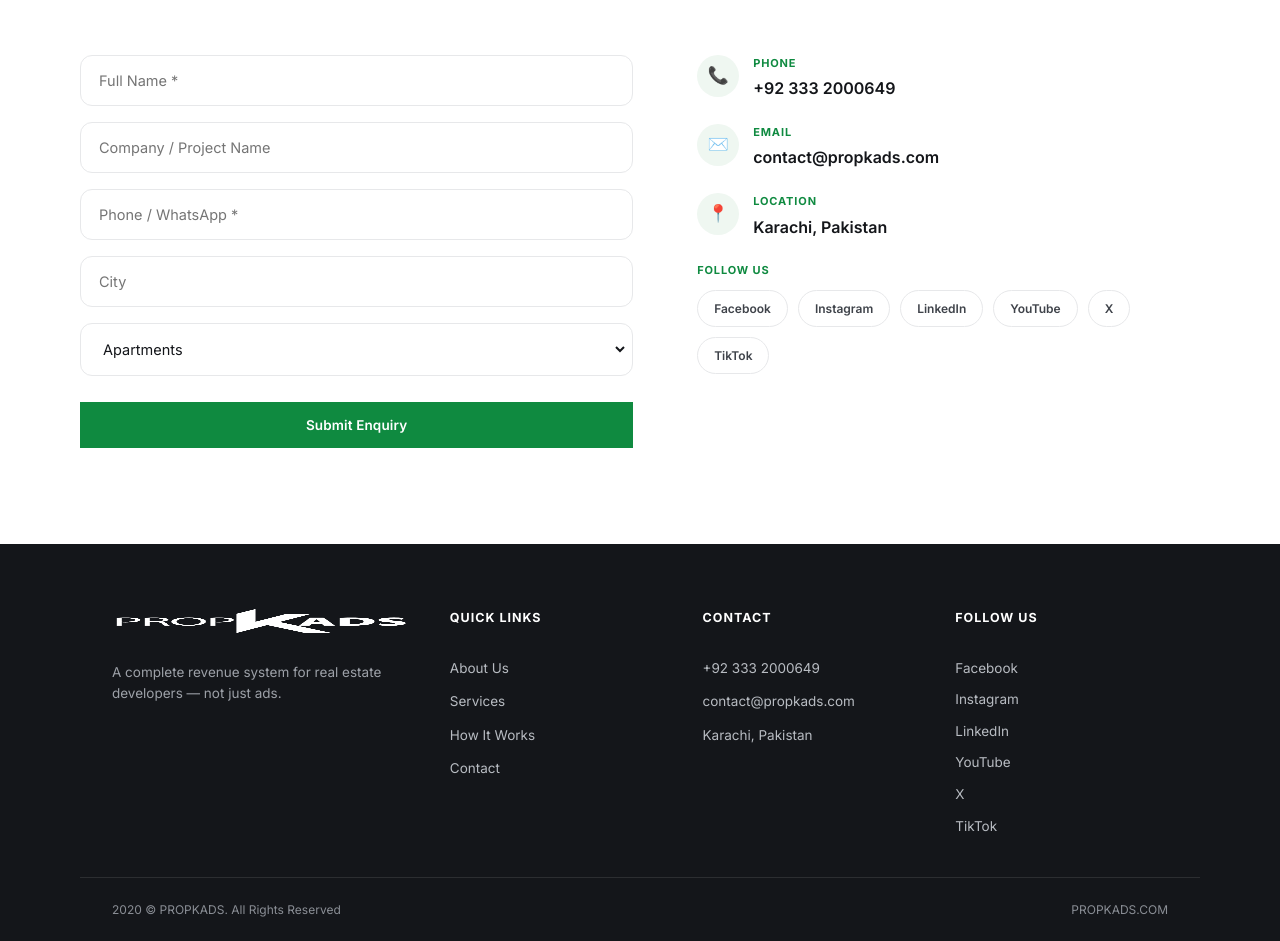
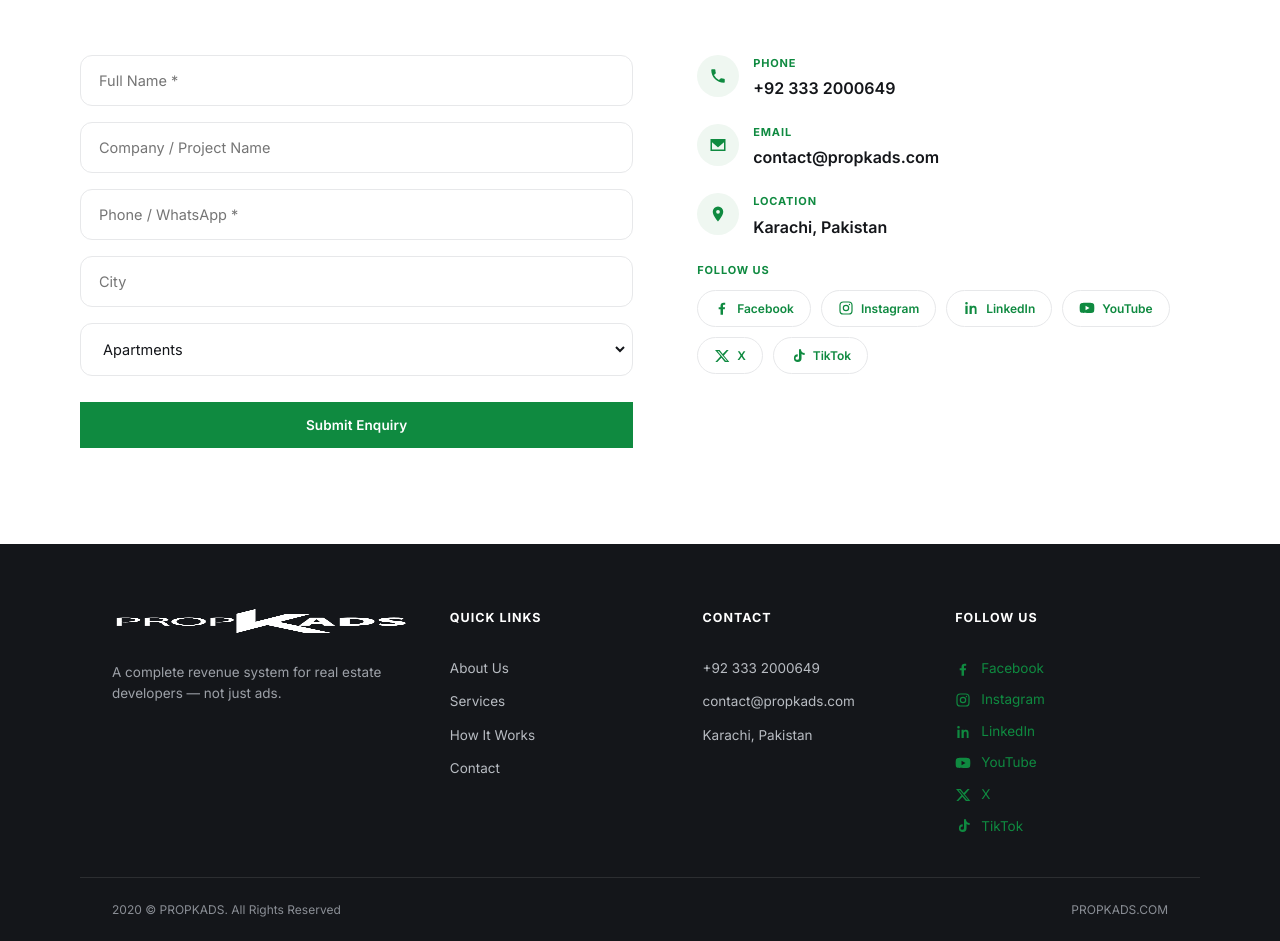
Before and after one commit to khurram7jc/propkads-website, a Next.js app: page / in a window 1280 px wide. Shown: the part 7481-8422 px from the top of the page. Built offline with nearby package versions, Linux system fonts and the light colour scheme; no server answers; the database is empty.

Commit message:
Replace emoji icons with green SVG icons for contact info and social links

```diff
--- a/app/globals.css
+++ b/app/globals.css
@@ -315,14 +315,14 @@ input, select, textarea{font-family:inherit;}
 .contact-info-item{display:flex; align-items:flex-start; gap:14px;}
 .contact-info-icon{
   width:42px; height:42px; border-radius:50%; background:var(--green-tint); flex-shrink:0;
-  display:flex; align-items:center; justify-content:center; font-size:17px;
+  display:flex; align-items:center; justify-content:center; color:var(--green);
 }
 .contact-info-v2 .lbl{font-size:11px; text-transform:uppercase; letter-spacing:.08em; color:var(--green); font-weight:700; margin-bottom:4px; display:block;}
 .contact-info-v2 .val{font-size:16px; font-weight:600;}
 .social-row{display:flex; flex-wrap:wrap; gap:10px; margin-top:6px;}
 .social-row a{
-  font-size:12px; font-weight:600; color:var(--ink-soft); border:1px solid var(--line); border-radius:999px;
-  padding:8px 16px; transition:all .15s;
+  font-size:12px; font-weight:600; color:var(--green); border:1px solid var(--line); border-radius:999px;
+  padding:8px 16px; transition:all .15s; display:inline-flex; align-items:center; gap:7px;
 }
 .social-row a:hover{color:#fff; background:var(--green); border-color:var(--green);}
 @media(max-width:800px){.contact-wrap-v2{grid-template-columns:1fr; gap:36px;}}
@@ -340,6 +340,8 @@ input, select, textarea{font-family:inherit;}
 .footer-v2-col a, .footer-v2-col span{font-size:13.5px; color:#B8BCC2; transition:color .15s;}
 .footer-v2-col a:hover{color:var(--green);}
 .footer-v2-social{display:flex; flex-direction:column; gap:10px;}
+.footer-v2-social a{display:flex; align-items:center; gap:10px; color:var(--green);}
+.footer-v2-social a:hover{color:#3ED17A;}
 .footer-v2-bottom{
   border-top:1px solid rgba(255,255,255,0.1); padding:22px 32px; max-width:1120px; margin:0 auto;
   display:flex; justify-content:space-between; flex-wrap:wrap; gap:12px;
--- a/app/page.js
+++ b/app/page.js
@@ -1,6 +1,7 @@
 'use client';
 import { useEffect, useState } from 'react';
 import Header from '@/components/Header';
+import { PhoneIcon, MailIcon, PinIcon, FacebookIcon, InstagramIcon, LinkedInIcon, YoutubeIcon, XIcon, TiktokIcon } from '@/components/Icons';
 import Hero from '@/components/Hero';
 import Positioning from '@/components/Positioning';
 import SystemFlow from '@/components/SystemFlow';
@@ -255,26 +256,26 @@ export default function Home() {
 
           <div className="contact-info-v2">
             <div className="contact-info-item">
-              <span className="contact-info-icon">📞</span>
+              <span className="contact-info-icon"><PhoneIcon /></span>
               <div><span className="lbl">Phone</span><a className="val" href={`tel:${c.contact_phone.replace(/\s/g, '')}`}>{c.contact_phone}</a></div>
             </div>
             <div className="contact-info-item">
-              <span className="contact-info-icon">✉️</span>
+              <span className="contact-info-icon"><MailIcon /></span>
               <div><span className="lbl">Email</span><a className="val" href={`mailto:${c.contact_email}`}>{c.contact_email}</a></div>
             </div>
             <div className="contact-info-item">
-              <span className="contact-info-icon">📍</span>
+              <span className="contact-info-icon"><PinIcon /></span>
               <div><span className="lbl">Location</span><span className="val">{c.contact_location}</span></div>
             </div>
             <div>
               <span className="lbl" style={{ display: 'block', marginBottom: 10 }}>Follow Us</span>
               <div className="social-row">
-                <a href={c.social_facebook || 'https://www.facebook.com/Propkads/'} target="_blank" rel="noopener noreferrer">Facebook</a>
-                <a href={c.social_instagram || 'https://www.instagram.com/propkads/'} target="_blank" rel="noopener noreferrer">Instagram</a>
-                <a href={c.social_linkedin || 'https://www.linkedin.com/company/propkads/'} target="_blank" rel="noopener noreferrer">LinkedIn</a>
-                <a href={c.social_youtube || 'https://www.youtube.com/@Propkads'} target="_blank" rel="noopener noreferrer">YouTube</a>
-                <a href={c.social_x || 'https://x.com/propkads'} target="_blank" rel="noopener noreferrer">X</a>
-                <a href={c.social_tiktok || 'https://www.tiktok.com/@propkads'} target="_blank" rel="noopener noreferrer">TikTok</a>
+                <a href={c.social_facebook || 'https://www.facebook.com/Propkads/'} target="_blank" rel="noopener noreferrer"><FacebookIcon />Facebook</a>
+                <a href={c.social_instagram || 'https://www.instagram.com/propkads/'} target="_blank" rel="noopener noreferrer"><InstagramIcon />Instagram</a>
+                <a href={c.social_linkedin || 'https://www.linkedin.com/company/propkads/'} target="_blank" rel="noopener noreferrer"><LinkedInIcon />LinkedIn</a>
+                <a href={c.social_youtube || 'https://www.youtube.com/@Propkads'} target="_blank" rel="noopener noreferrer"><YoutubeIcon />YouTube</a>
+                <a href={c.social_x || 'https://x.com/propkads'} target="_blank" rel="noopener noreferrer"><XIcon />X</a>
+                <a href={c.social_tiktok || 'https://www.tiktok.com/@propkads'} target="_blank" rel="noopener noreferrer"><TiktokIcon />TikTok</a>
               </div>
             </div>
           </div>
--- a/components/Footer.js
+++ b/components/Footer.js
@@ -1,3 +1,5 @@
+import { FacebookIcon, InstagramIcon, LinkedInIcon, YoutubeIcon, XIcon, TiktokIcon } from '@/components/Icons';
+
 export default function Footer({ c }) {
   return (
     <footer className="footer-v2">
@@ -25,12 +27,12 @@ export default function Footer({ c }) {
         <div className="footer-v2-col">
           <h4>Follow Us</h4>
           <div className="footer-v2-social">
-            <a href={c.social_facebook || 'https://www.facebook.com/Propkads/'} target="_blank" rel="noopener noreferrer">Facebook</a>
-            <a href={c.social_instagram || 'https://www.instagram.com/propkads/'} target="_blank" rel="noopener noreferrer">Instagram</a>
-            <a href={c.social_linkedin || 'https://www.linkedin.com/company/propkads/'} target="_blank" rel="noopener noreferrer">LinkedIn</a>
-            <a href={c.social_youtube || 'https://www.youtube.com/@Propkads'} target="_blank" rel="noopener noreferrer">YouTube</a>
-            <a href={c.social_x || 'https://x.com/propkads'} target="_blank" rel="noopener noreferrer">X</a>
-            <a href={c.social_tiktok || 'https://www.tiktok.com/@propkads'} target="_blank" rel="noopener noreferrer">TikTok</a>
+            <a href={c.social_facebook || 'https://www.facebook.com/Propkads/'} target="_blank" rel="noopener noreferrer"><FacebookIcon />Facebook</a>
+            <a href={c.social_instagram || 'https://www.instagram.com/propkads/'} target="_blank" rel="noopener noreferrer"><InstagramIcon />Instagram</a>
+            <a href={c.social_linkedin || 'https://www.linkedin.com/company/propkads/'} target="_blank" rel="noopener noreferrer"><LinkedInIcon />LinkedIn</a>
+            <a href={c.social_youtube || 'https://www.youtube.com/@Propkads'} target="_blank" rel="noopener noreferrer"><YoutubeIcon />YouTube</a>
+            <a href={c.social_x || 'https://x.com/propkads'} target="_blank" rel="noopener noreferrer"><XIcon />X</a>
+            <a href={c.social_tiktok || 'https://www.tiktok.com/@propkads'} target="_blank" rel="noopener noreferrer"><TiktokIcon />TikTok</a>
           </div>
         </div>
       </div>
--- /dev/null
+++ b/components/Icons.js
@@ -0,0 +1,73 @@
+export function PhoneIcon(props) {
+  return (
+    <svg viewBox="0 0 24 24" fill="currentColor" width="18" height="18" {...props}>
+      <path d="M6.62 10.79a15.05 15.05 0 006.59 6.59l2.2-2.2a1 1 0 011.01-.24c1.12.37 2.33.57 3.58.57a1 1 0 011 1V20a1 1 0 01-1 1C10.61 21 3 13.39 3 4a1 1 0 011-1h3.5a1 1 0 011 1c0 1.25.2 2.46.57 3.58a1 1 0 01-.25 1.02l-2.2 2.19z" />
+    </svg>
+  );
+}
+
+export function MailIcon(props) {
+  return (
+    <svg viewBox="0 0 24 24" fill="currentColor" width="18" height="18" {...props}>
+      <path d="M4 6h16v.01L12 13l-8-6.99V6zm0 2.24V18h16V8.24l-7.4 6.47a1 1 0 01-1.2 0L4 8.24zM2 4h20v16H2V4z" />
+    </svg>
+  );
+}
+
+export function PinIcon(props) {
+  return (
+    <svg viewBox="0 0 24 24" fill="currentColor" width="18" height="18" {...props}>
+      <path d="M12 2a7 7 0 00-7 7c0 5.25 7 13 7 13s7-7.75 7-13a7 7 0 00-7-7zm0 9.5A2.5 2.5 0 1112 6.5a2.5 2.5 0 010 5z" />
+    </svg>
+  );
+}
+
+export function FacebookIcon(props) {
+  return (
+    <svg viewBox="0 0 24 24" fill="currentColor" width="16" height="16" {...props}>
+      <path d="M13.5 22v-8h2.7l.4-3.2h-3.1V8.6c0-.9.3-1.6 1.7-1.6h1.6V4.2C16.5 4.1 15.4 4 14.2 4c-2.6 0-4.4 1.6-4.4 4.5v2.3H7v3.2h2.8v8h3.7z" />
+    </svg>
+  );
+}
+
+export function InstagramIcon(props) {
+  return (
+    <svg viewBox="0 0 24 24" fill="none" stroke="currentColor" strokeWidth="1.8" width="16" height="16" {...props}>
+      <rect x="3" y="3" width="18" height="18" rx="5" />
+      <circle cx="12" cy="12" r="4" />
+      <circle cx="17.2" cy="6.8" r="1" fill="currentColor" stroke="none" />
+    </svg>
+  );
+}
+
+export function LinkedInIcon(props) {
+  return (
+    <svg viewBox="0 0 24 24" fill="currentColor" width="16" height="16" {...props}>
+      <path d="M6.94 8.5H3.56V21h3.38V8.5zM5.25 3a1.96 1.96 0 100 3.92 1.96 1.96 0 000-3.92zM21 21h-3.38v-6.2c0-1.48-.03-3.38-2.06-3.38-2.07 0-2.39 1.62-2.39 3.28V21H9.8V8.5h3.24v1.7h.05c.45-.85 1.56-1.75 3.2-1.75 3.42 0 4.05 2.25 4.05 5.18V21z" />
+    </svg>
+  );
+}
+
+export function YoutubeIcon(props) {
+  return (
+    <svg viewBox="0 0 24 24" fill="currentColor" width="16" height="16" {...props}>
+      <path d="M23 12s0-3.5-.45-5.2a2.9 2.9 0 00-2-2C18.9 4.3 12 4.3 12 4.3s-6.9 0-8.55.5a2.9 2.9 0 00-2 2C1 8.5 1 12 1 12s0 3.5.45 5.2a2.9 2.9 0 002 2c1.65.5 8.55.5 8.55.5s6.9 0 8.55-.5a2.9 2.9 0 002-2C23 15.5 23 12 23 12zM9.8 15.5v-7l6 3.5-6 3.5z" />
+    </svg>
+  );
+}
+
+export function XIcon(props) {
+  return (
+    <svg viewBox="0 0 24 24" fill="currentColor" width="16" height="16" {...props}>
+      <path d="M18.9 3H22l-7.2 8.2L23 21h-6.7l-5.2-6.4L5 21H2l7.7-8.8L1.5 3h6.9l4.7 5.9L18.9 3zm-1.2 16h1.8L7.3 5H5.4L17.7 19z" />
+    </svg>
+  );
+}
+
+export function TiktokIcon(props) {
+  return (
+    <svg viewBox="0 0 24 24" fill="currentColor" width="16" height="16" {...props}>
+      <path d="M16.5 2h-3v13.2a2.6 2.6 0 11-2.6-2.6c.2 0 .5 0 .7.07V9.5a5.7 5.7 0 105.7 5.7V8.9a7.9 7.9 0 004.7 1.6V7.3a4.9 4.9 0 01-5.5-5.3z" />
+    </svg>
+  );
+}
```
